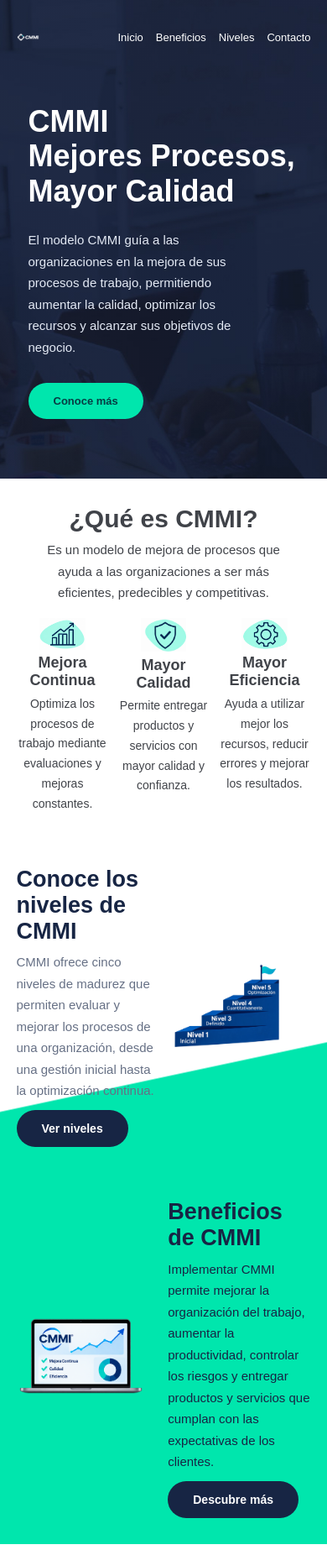
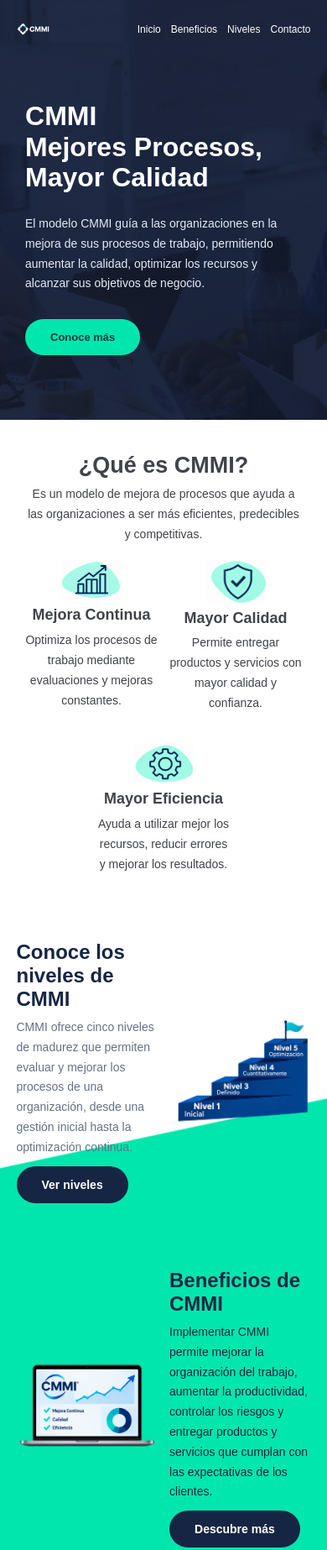
Before and after one commit to lmaireth/Proyecto-_CMMI, a plain HTML site: page index.html in a window 390 px wide. Shown: the top 1846 px of the page at 84% size. Drawn offline with Linux system fonts and the light colour scheme.

Commit message:
feat - Se agrego la media max-width: 768px

```diff
--- a/styles/style.css
+++ b/styles/style.css
@@ -695,6 +695,7 @@ footer p {
         padding: 2% 6%;
     }
 }
+
 @media (max-width: 920px) {
 
     .navbar {
@@ -843,8 +844,150 @@ footer p {
     }
 }
 
-@media (max-width:768px){
+@media (max-width: 768px) {
 
+    header {
+        min-height: 500px;
+    }
+
+    .navbar {
+        width: 90%;
+        padding-top: 25px;
+    }
+
+    .logo img {
+        width: 30%;
+    }
+
+    .menu {
+        gap: 12px;
+    }
+
+    .menu a {
+        font-size: 12px;
+    }
+
+    .portada {
+        width: 90%;
+    }
+
+    .portada-contenido {
+        width: 100%;
+        padding: 3%;
+    }
+
+    .portada-contenido h1 {
+        font-size: 32px;
+    }
+
+    .portada-contenido p {
+        width: 95%;
+        font-size: 14px;
+    }
+
+    .proteccion {
+        width: 90%;
+        padding: 10% 0;
+    }
+
+    .proteccion h2 {
+        font-size: 27px;
+    }
+
+    .proteccion > p {
+        width: 95%;
+        font-size: 14px;
+    }
+
+    .proteccion-contenedor {
+        flex-wrap: wrap;
+        justify-content: center;
+        gap: 35px 4%;
+    }
+
+    .proteccion-item {
+        width: 45%;
+    }
+
+    .proteccion-imagen {
+        width: 45%;
+    }
+
+    .look-inside,
+    .safe-reliable {
+        width: 90%;
+        grid-template-columns: 1fr 1fr;
+        gap: 4%;
+        padding: 10% 0;
+    }
+
+    .look-contenido h2,
+    .safe-contenido h2 {
+        font-size: 24px;
+    }
+
+    .look-contenido p,
+    .safe-contenido p {
+        font-size: 14px;
+    }
+
+    .look-imagen,
+    .safe-imagen {
+        width: 100%;
+    }
+
+    .pricing {
+        padding: 10% 5%;
+    }
+
+    .pricing h2 {
+        font-size: 27px;
+    }
+
+    .pricing-contenedor {
+        flex-direction: column;
+        align-items: center;
+        gap: 35px;
+    }
+
+    .pricing-item {
+        width: 65%;
+        padding: 7% 5%;
+    }
+
+    .pricing-item h3 {
+        font-size: 17px;
+    }
+
+    .contacto {
+        padding: 8% 6%;
+    }
+
+    .contacto-contenedor {
+        grid-template-columns: 1fr;
+        gap: 40px;
+    }
+
+    .contacto-logo img {
+        width: 20%;
+    }
+
+    .contacto-formulario button {
+        width: 30%;
+    }
+
+    footer {
+        padding: 4% 6%;
+    }
+
+    .redes-sociales {
+        gap: 8px;
+    }
+
+    .redes-sociales a {
+        width: 35px;
+        height: 35px;
+    }
 }
 
 @media (max-width:480px){
```
